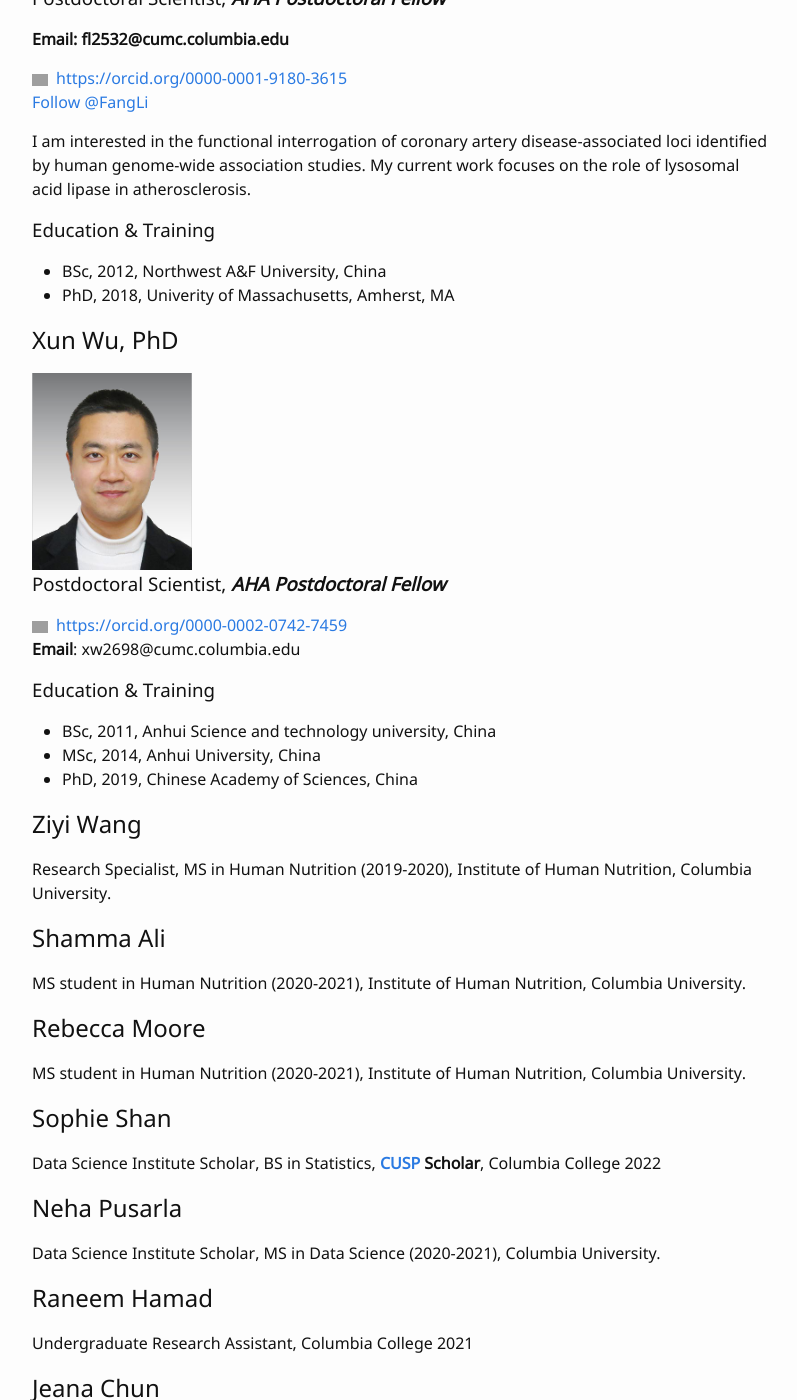
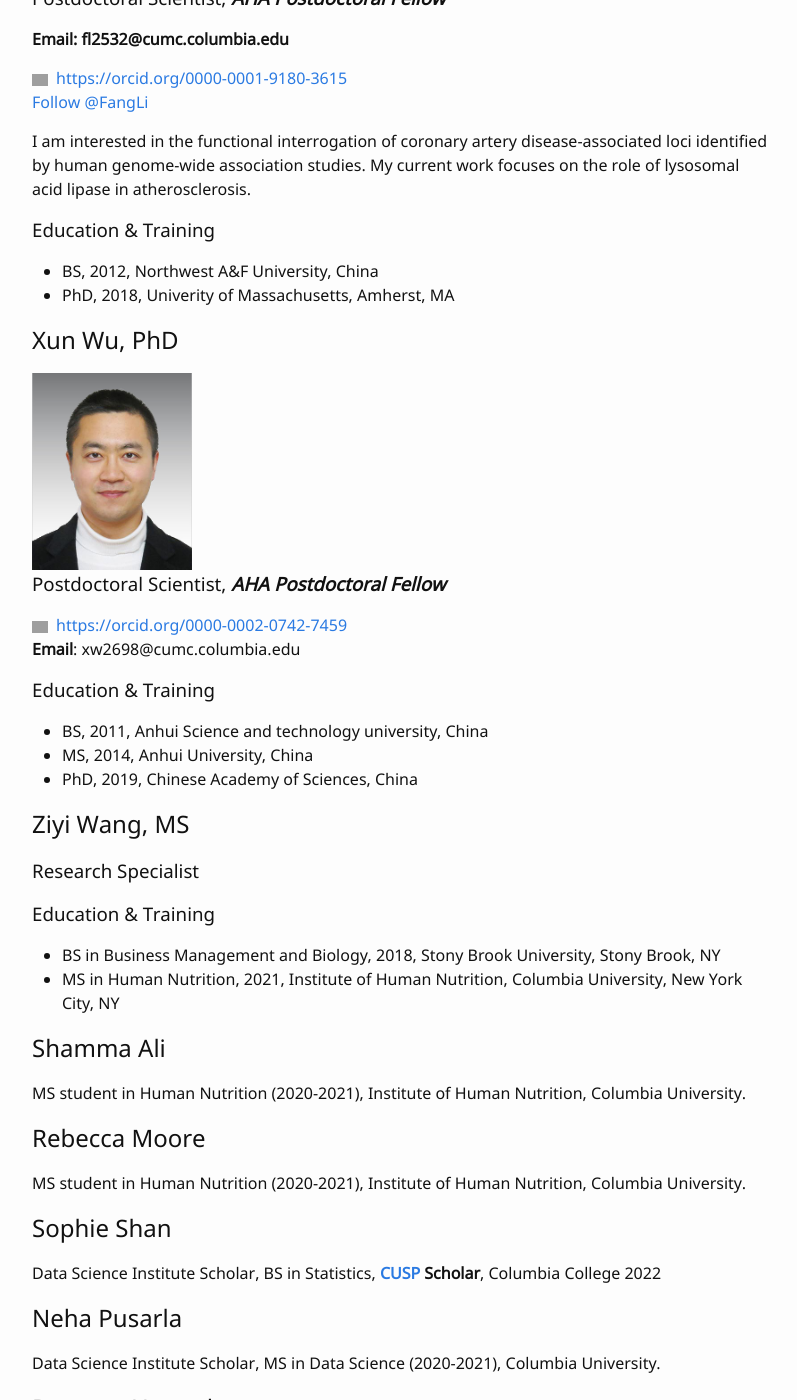
Before and after one commit to hanruizhang/zhanglab, a Jekyll site: the page built from 2_People.md, in a window 1280 px wide and 1400 px high, scrolled down 1721 px. Shown: the whole window, without its empty margins (238-1035 px from the left). Built offline with Jekyll 4.4.1, drawn with Linux system fonts in a browser that asks for light colours; comment, search, counter and statistics services are not loaded; grey boxes are pictures that could not be loaded.

Commit message:
Update 2_People.md

```diff
--- a/2_People.md
+++ b/2_People.md
@@ -57,7 +57,7 @@ My work focuses on exploring the functionality of myeloid cells and their roles
 I am interested in the functional interrogation of coronary artery disease-associated loci identified by human genome-wide association studies. My current work focuses on the role of lysosomal acid lipase in atherosclerosis.
 
 ### Education & Training
-- BSc, 2012, Northwest A&F University, China
+- BS, 2012, Northwest A&F University, China
 - PhD, 2018, Univerity of Massachusetts, Amherst, MA
 
 ## Xun Wu, PhD
@@ -71,12 +71,15 @@ I am interested in the functional interrogation of coronary artery disease-assoc
 **Email**: xw2698@cumc.columbia.edu
 
 ### Education & Training
-- BSc, 2011, Anhui Science and technology university, China
-- MSc, 2014, Anhui University, China
+- BS, 2011, Anhui Science and technology university, China
+- MS, 2014, Anhui University, China
 - PhD, 2019, Chinese Academy of Sciences, China
 
-## Ziyi Wang
-#### Research Specialist, MS in Human Nutrition (2019-2020), Institute of Human Nutrition, Columbia University.
+## Ziyi Wang, MS
+### Research Specialist
+### Education & Training
+- BS in Business Management and Biology, 2018, Stony Brook University, Stony Brook, NY
+- MS in Human Nutrition, 2021, Institute of Human Nutrition, Columbia University, New York City, NY
 
 ## Shamma Ali
 #### MS student in Human Nutrition (2020-2021), Institute of Human Nutrition, Columbia University.
```
